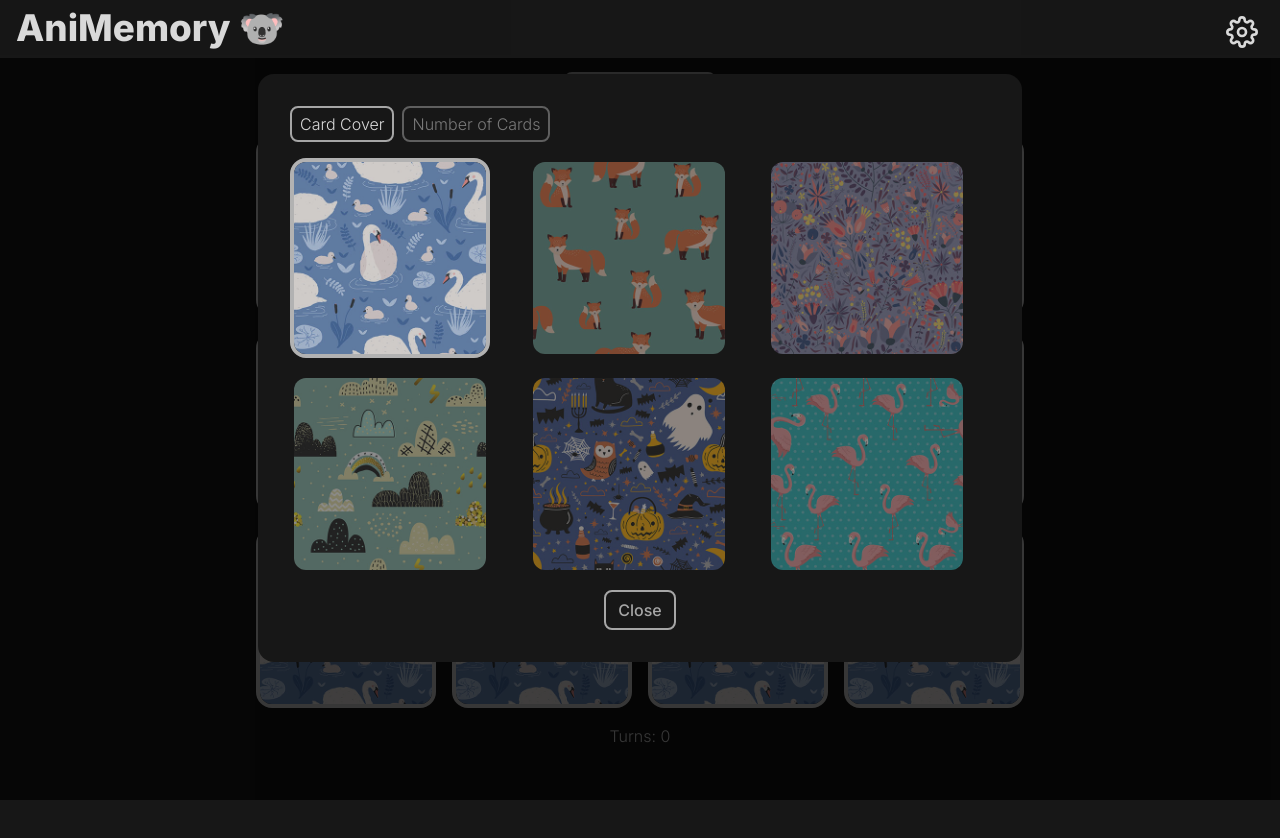
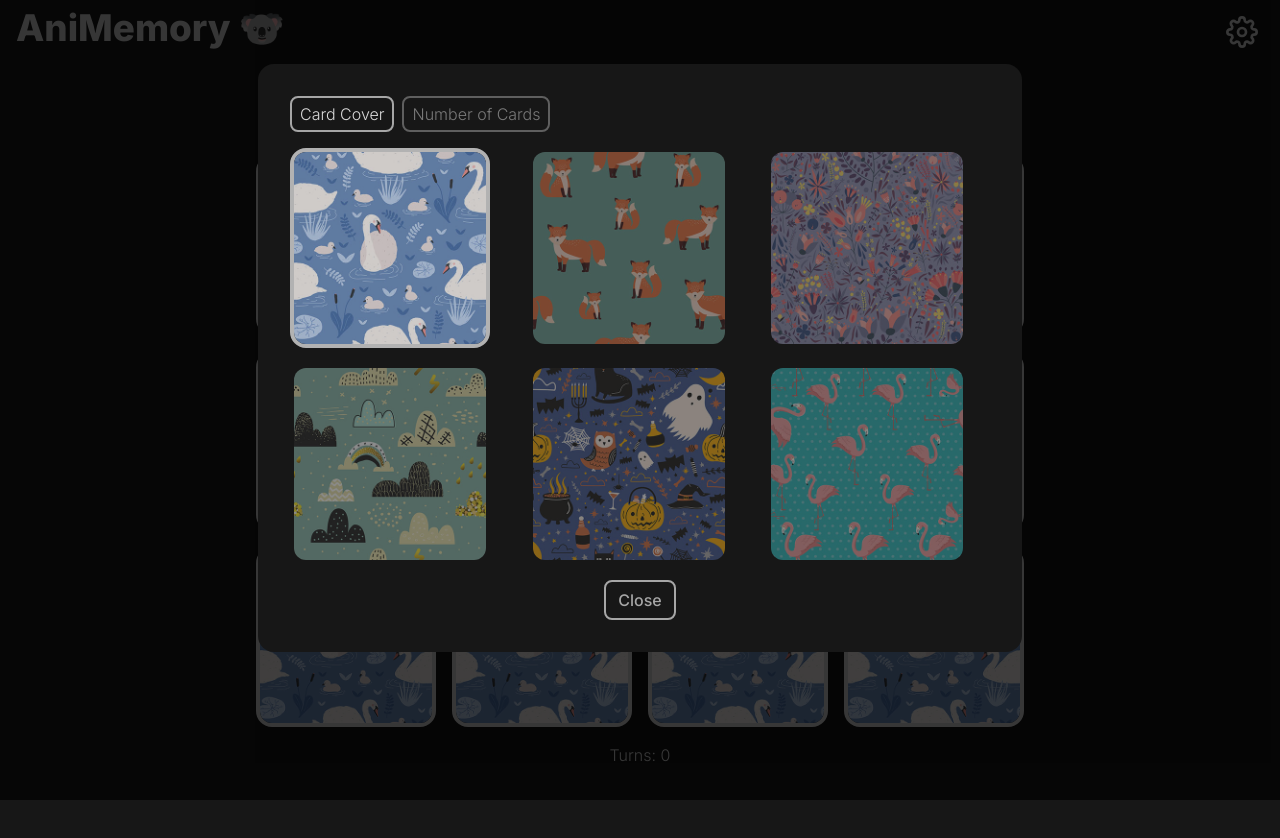
Before and after one commit to MatildaMared/react-memory, a React (Vite) app: page / in a window 1280 px wide. Both pictures are taken after a click on the button 1242 px from the left and 31 px from the top of the page. Shown: the top 838 px of the page. After the commit the page ends 800 px from the top, so only its background shows below. Built offline with nearby package versions, Linux system fonts and the light colour scheme.

Commit message:
fix modal visibility issue

```diff
--- a/src/App.jsx
+++ b/src/App.jsx
@@ -136,8 +136,7 @@ function App() {
 
 const Wrapper = styled.div`
 	max-width: 800px;
-	margin: 40px auto;
-	margin-top: 56px;
+	margin: 20px auto;
 	display: flex;
 	flex-direction: column;
 	align-items: center;
--- a/src/components/Header.jsx
+++ b/src/components/Header.jsx
@@ -32,11 +32,7 @@ function Header() {
 }
 
 const Wrapper = styled.header`
-	z-index: 10;
 	width: 100%;
-	position: fixed;
-	top: 0;
-	left: 0;
 	background-color: hsla(0, 0%, 9%, 0.8);
 	padding: 0 16px;
 	vertical-align: baseline;
--- a/src/components/Modal.jsx
+++ b/src/components/Modal.jsx
@@ -35,9 +35,9 @@ function Modal(props) {
 }
 
 const Overlay = styled.div`
-	z-index: 10000;
+	z-index: 100;
 	position: fixed;
-	top: -6px;
+	top: 0px;
 	left: 0;
 	right: 0;
 	bottom: 0;
@@ -45,12 +45,11 @@ const Overlay = styled.div`
 	display: flex;
 	align-items: flex-start;
 	justify-content: center;
-	margin-top: 64px;
 `;
 
 const ModalWrapper = styled.div`
-	z-index: 1000;
 	margin: 16px;
+	margin-top: 64px;
 	background-color: var(--color-dark);
 	padding: 32px;
 	border-radius: 16px;
```
